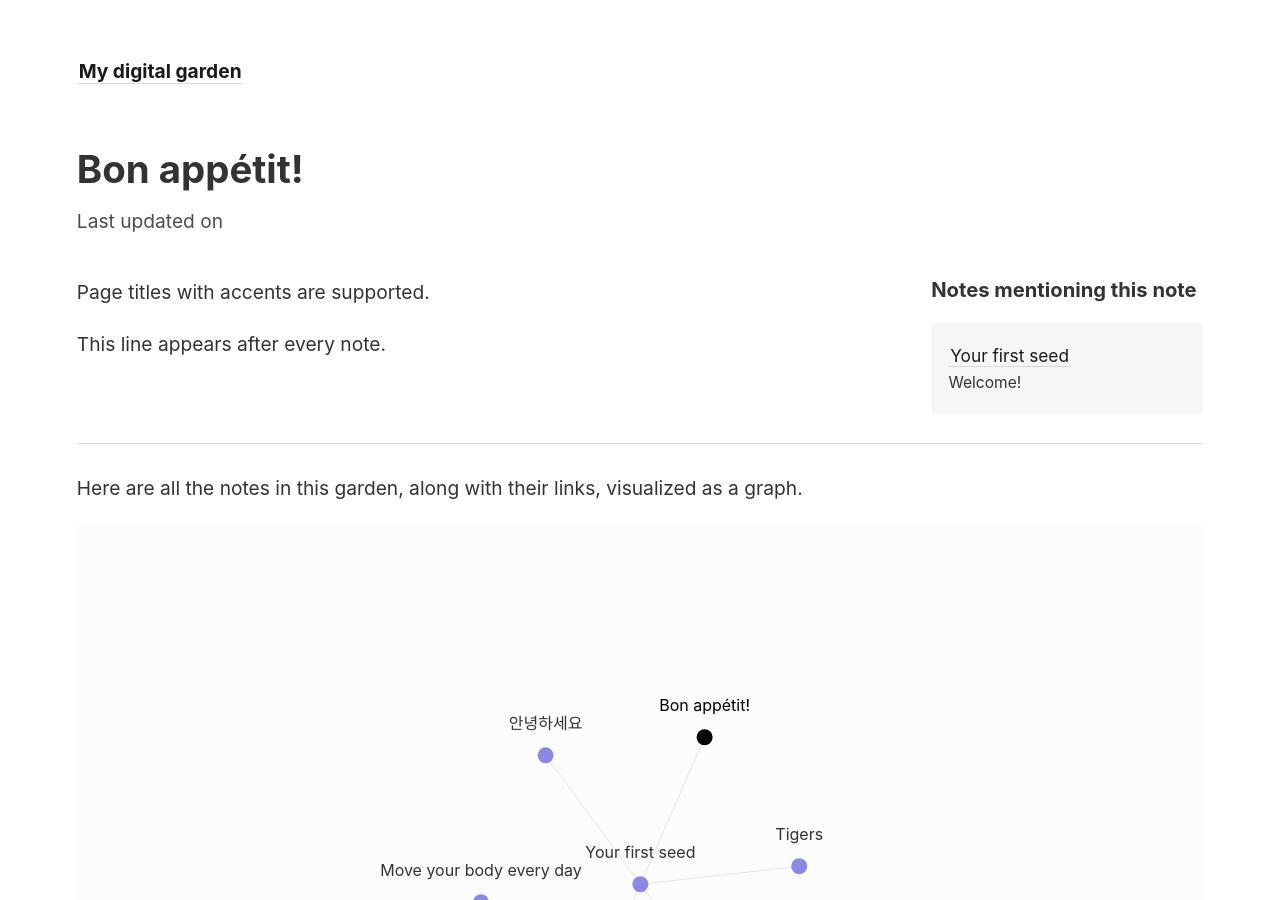
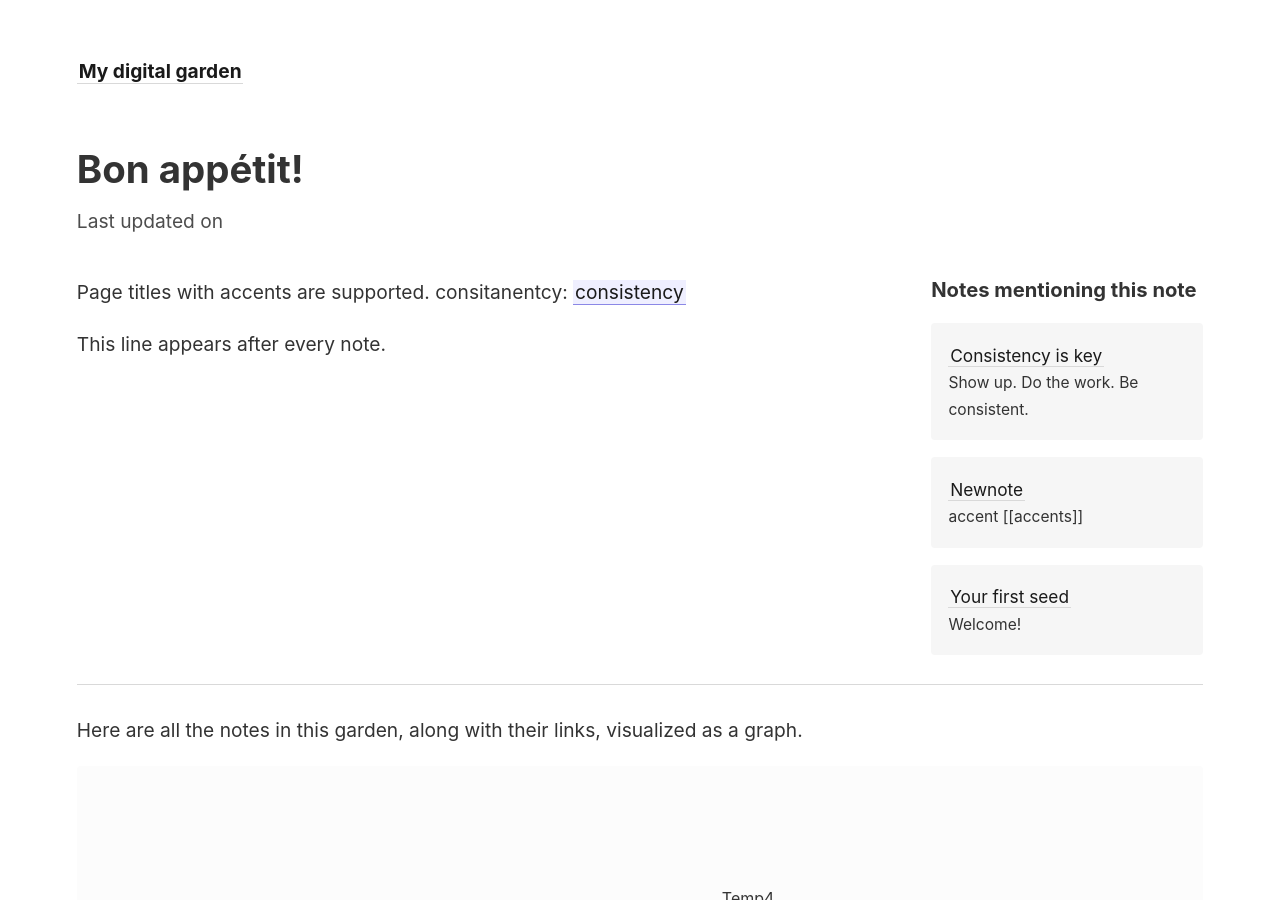
Before and after one commit to PrimerReloading/libby, a Jekyll site: the page built from _notes/accents.md, in a window 1280 px wide and 900 px high. Built offline with Jekyll 4.4.1, drawn with Linux system fonts in a browser that asks for light colours; some of the changed text lies outside the part shown.

Commit message:
newnotes
newnotes

```diff
--- a/_notes/accents.md
+++ b/_notes/accents.md
@@ -3,3 +3,4 @@ title: Bon appétit!
 ---
 
 Page titles with accents are supported.
+consitanentcy: [[consistency]]
--- a/_notes/consistency.md
+++ b/_notes/consistency.md
@@ -5,3 +5,4 @@ title: Consistency is key
 Show up. Do the work. Be consistent.
 
 Then go take a look at the [[Your first note|first note]].
+back to accents [[accents]]
--- /dev/null
+++ b/_notes/newnote.md
@@ -0,0 +1 @@
+accent [[accents]]
```
Also changed, not shown: _notes/netlifynotes/temp 1.md (added), _notes/temp222.md (added), _notes/temp4.md (added), 2 other files.
